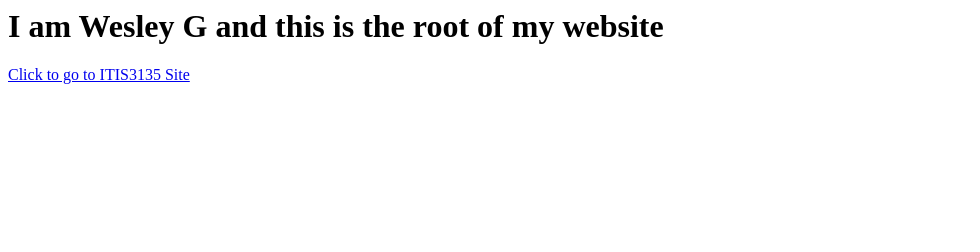
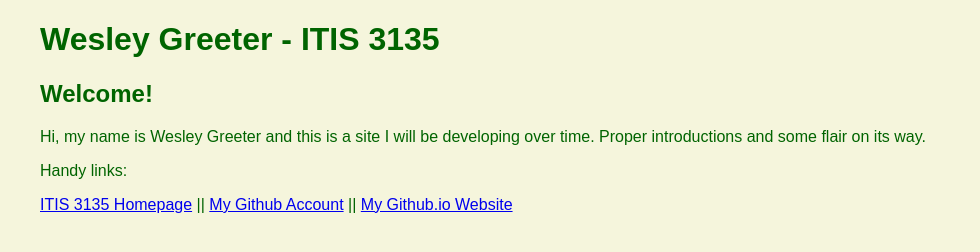
Before and after one commit to Lingo972/Lingo972.github.io, a plain HTML site: page index.html in a window 1280 px wide. Shown: the whole page, without its empty margins (0-980 px from the left). Drawn offline with Linux system fonts and the light colour scheme.

Commit message:
Added home page

```diff
--- a/index.html
+++ b/index.html
@@ -1,2 +1,42 @@
-<h1> I am Wesley G and this is the root of my website</h1>
-<a href = "itis3135/">Click to go to ITIS3135 Site</a>
+<!DOCTYPE html>
+<html lang="en">
+    <head>
+        <title>Wesley Greeter's homepage</title>
+        <meta charset="utf-8">
+        <style>
+            body {
+                background-color: beige;
+                color: darkgreen;
+                font-family: sans-serif;
+            }
+            header,main,footer {
+                width: 95%;
+                max-width: 1200px;
+                margin: 0 auto;
+            }
+        </style>
+        <script src="https://lint.page/kit/4d0fe3.js" crossorigin="anonymous"></script>
+    </head>
+    <body>
+        <header>
+            <h1>Wesley Greeter - ITIS 3135</h1>
+        </header>
+        <main>
+            <h2>
+            Welcome!
+            </h2>
+            <p>
+             Hi, my name is Wesley Greeter and this is a site I will be developing over time. Proper introductions and some flair on its way.
+            </p>
+        </main>
+        <footer>
+            <p>Handy links:</p>
+            <nav>
+                <a href="itis3135/" target="_new">ITIS 3135 Homepage</a> ||
+                <a href="https://github.com/Lingo972" target="_new">My Github Account</a> ||
+                <a href="https://lingo972.github.io/" target="_new">My Github.io Website</a>
+            </nav>
+        </footer>
+
+    </body>
+</html>
```
